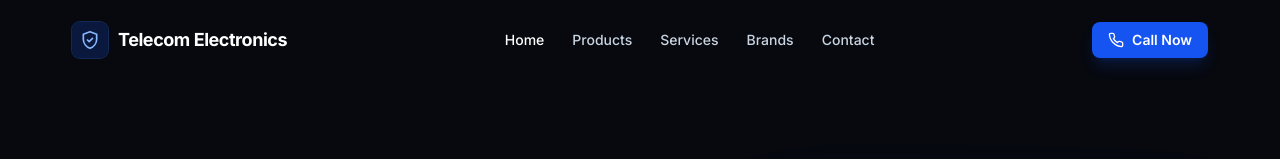
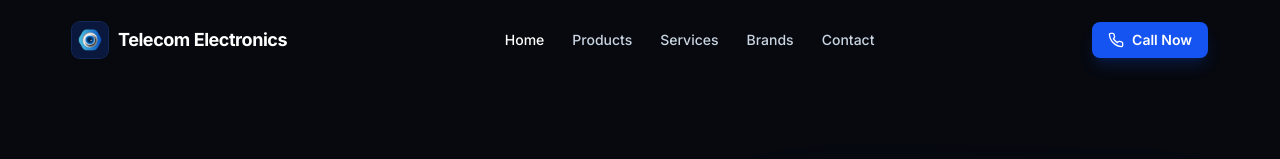
Before and after one commit to iamalok12/telecom-electronic, a React (Vite) app: page / in a window 1280 px wide. Shown: the top 159 px of the page. Built offline with nearby package versions, Linux system fonts and the light colour scheme.

Commit message:
feat: update favicon and brand icon in Navbar component

```diff
--- a/index.html
+++ b/index.html
@@ -2,13 +2,13 @@
 <html lang="en">
   <head>
     <meta charset="UTF-8" />
-    <link rel="icon" type="image/svg+xml" href="/favicon.svg" />
+    <link rel="icon" type="image/x-icon" href="/favicon.ico" />
     <meta name="viewport" content="width=device-width, initial-scale=1.0" />
-    <meta name="description" content="Telecom Electronics - CCTV cameras, DVR/NVR systems, security accessories, installation and maintenance services." />
+    <meta name="description" content="Telecom Electronics - CCTV cameras, security accessories, installation and maintenance services." />
     <link rel="preconnect" href="https://fonts.googleapis.com" />
     <link rel="preconnect" href="https://fonts.gstatic.com" crossorigin />
     <link href="https://fonts.googleapis.com/css2?family=Inter:wght@400;500;600;700;800&display=swap" rel="stylesheet" />
-    <title>Telecom Electronics — CCTV, DVR/NVR & Security Solutions</title>
+    <title>Telecom Electronics</title>
   </head>
   <body>
     <div id="root"></div>
--- a/src/components/Navbar.jsx
+++ b/src/components/Navbar.jsx
@@ -3,7 +3,8 @@ import { useState, useEffect } from 'react'
 import shop from '../data/shop.json'
 import nav from '../data/navigation.json'
 import { getCtaLinks } from '../utils/links'
-import { PhoneIcon, MenuIcon, CloseIcon, ShieldIcon } from './Icons'
+import { PhoneIcon, MenuIcon, CloseIcon } from './Icons'
+import brandIcon from '../assets/brand-icon.png'
 
 export default function Navbar() {
   const [open, setOpen] = useState(false)
@@ -33,7 +34,7 @@ export default function Navbar() {
       <div className="container-x flex items-center justify-between h-16 md:h-20">
         <Link to="/" className="flex items-center gap-2.5 group">
           <span className="grid place-items-center w-9 h-9 rounded-lg bg-brand-600/20 text-brand-300 ring-1 ring-brand-500/30 group-hover:bg-brand-600/30 transition">
-            <ShieldIcon className="w-5 h-5" />
+            <img src={brandIcon} alt="Brand Icon" className="w-6 h-6 object-contain" />
           </span>
           <span className="font-bold text-white text-lg tracking-tight">
             {shop.name}
```
Also changed, not shown: src/assets/brand-icon.png (added), 1 other file (tests, documents, lock files or other folders).
